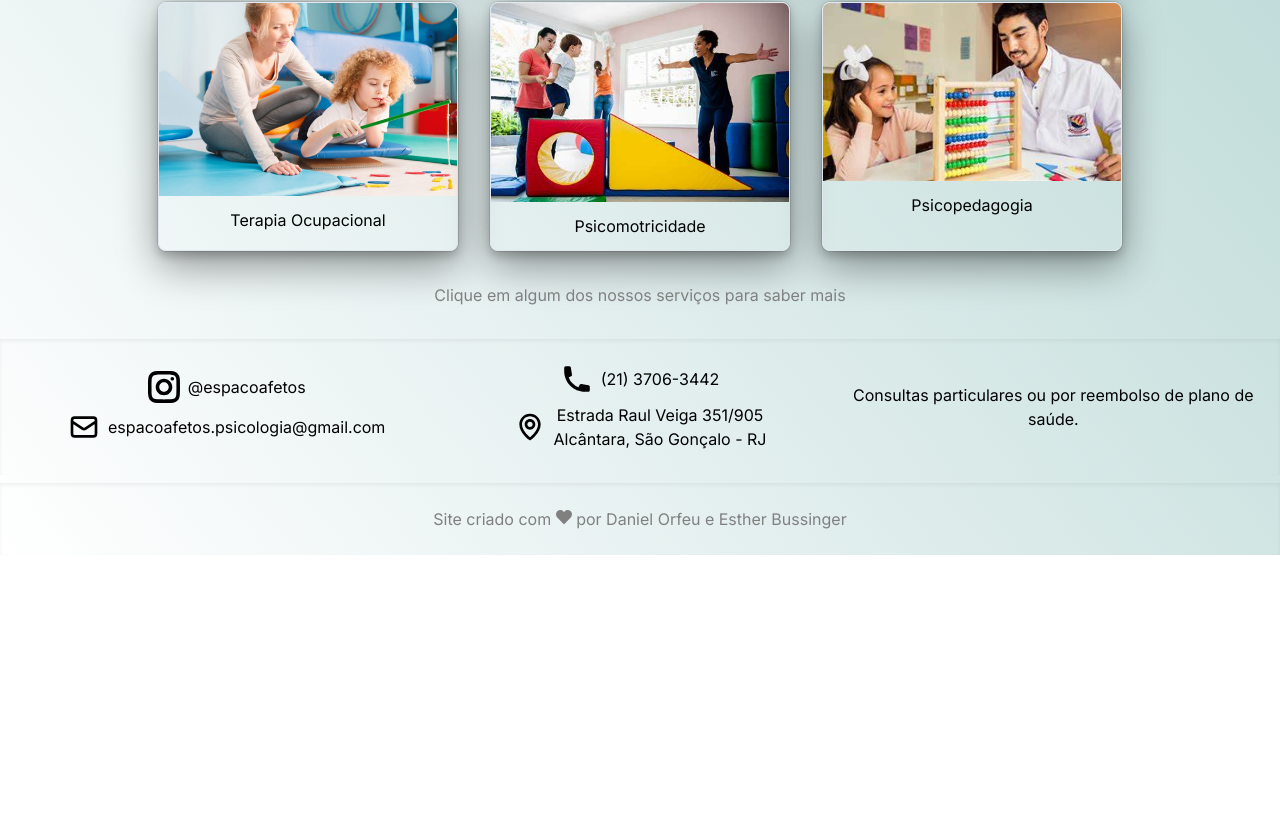
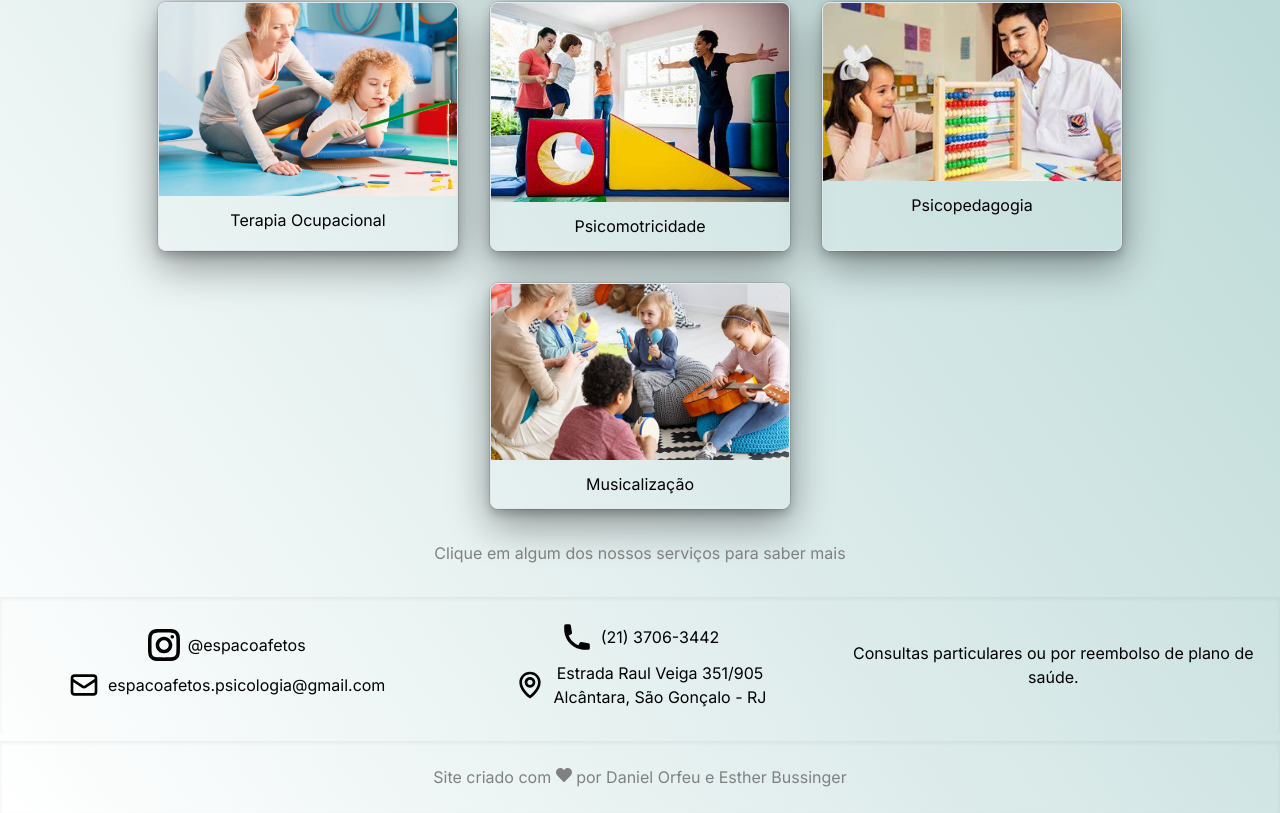
Before and after one commit to DanielOrfeu/espacoafetos, a Next.js app: page / in a window 1280 px wide. Shown: the part 968-1781 px from the top of the page. Before the commit the page ends 1523 px from the top, so only its background shows below. Built offline with nearby package versions, Linux system fonts and the light colour scheme.

Commit message:
Add musicalização

```diff
--- a/src/mocks/services.js
+++ b/src/mocks/services.js
@@ -56,4 +56,10 @@ export default [
       "A psicopedagogia é a área do conhecimento que estuda a aprendizagem do seres humanos. Essa ciência se dedica a compreender como os indivíduos aprendem, quais as dificuldades podem surgir nesse processo e como potencializar o aprendizado. \n Entender como uma pessoa aprende é importante para a construção das práticas de ensino e também para auxiliar aqueles que apresentam alguma dificuldade em adquirir novos conhecimentos. \nPara a psicopedagogia, a aprendizagem é um ato complexo, que envolve condições cognitivas, sociais e afetivas. Isso significa que além dos aspectos biológicos (algum distúrbio, como dislexia ou déficit de atenção, por exemplo), é preciso compreender qual é o contexto social e cultural e como são as relações familiares dos indivíduos.",
     img: "psicopedagogia.png",
   },
+  {
+    name: "Musicalização",
+    description:
+      "Auxilia na socialização, alfabetização, inteligência, capacidade inventiva, expressividade, coordenação motora e tato fino, percepção sonora; percepção espacial, raciocínio lógico e matemático e estética.",
+    img: "musicalizacao.png",
+  },
 ];
```
Also changed, not shown: public/musicalizacao.png (added).
